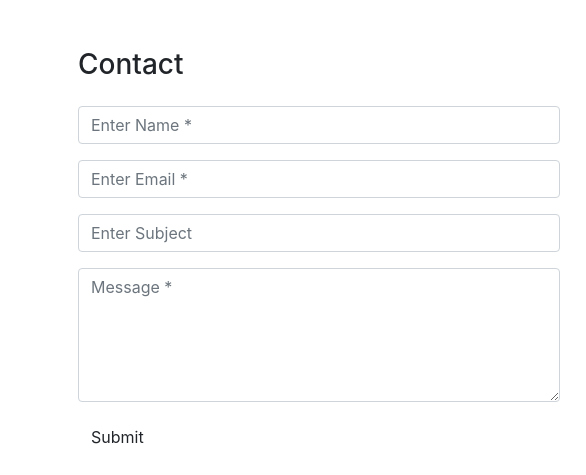
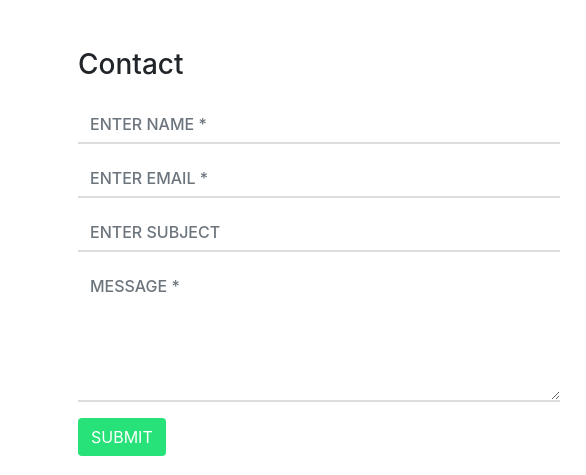
Before and after one commit to tavaresasilva/Me, a plain HTML site: page index.html in a window 1280 px wide. Shown: the part 1776-2251 px from the top of the page, 193-779 px from the left. Drawn offline with Linux system fonts and the light colour scheme; grey boxes are pictures that could not be loaded.

Commit message:
add some style to contatct form

```diff
--- a/assets/me/css/style.css
+++ b/assets/me/css/style.css
@@ -56,6 +56,10 @@
     background: linear-gradient(45deg, #27e278, #54b78a);
 }
 
+.bg-green-btn {
+    background: #27e278;
+}
+
 
 /** /COLORS */
 
@@ -76,13 +80,10 @@
 }
 
 .social li {
+    transition: 0.2s;
+    transform: scale(1);
     display: inline-block;
     margin-right: 20px;
-}
-
-.social li {
-    transition: 0.2s;
-    transform: scale(1);
 }
 
 .social li:hover {
@@ -113,6 +114,30 @@
 /** /ABOUT-CONTAINER */
 
 
+/** CONTACT */
+
+#contact-form input,
+#contact-form textarea {
+    border: none;
+    border-bottom: 2px solid #dddddd;
+    border-radius: 0;
+    color: #dddddd;
+    font-weight: 500;
+}
+
+#contact-form input:focus,
+#contact-form textarea:focus {
+    border: none;
+    border-bottom: 2px solid #27e278;
+    border-radius: 0;
+    outline: none;
+    box-shadow: none;
+}
+
+
+/** /CONTACT */
+
+
 /** MEDIA SCREENS */
 
 @media screen and (max-width: 991px) {
--- a/index.html
+++ b/index.html
@@ -115,36 +115,32 @@
                 </div>
             </div>
             <div class="row">
-                <div class="col-md-6">
-                    <div class="field_form form_style3 animation" data-animation="fadeInUp" data-animation-delay="0.02s">
-                        <form method="post" name="enq">
+                <div class="col-md-6 mb-3">
+                    <form method="post" id="contact-form">
                         <div class="row">
                             <div class="form-group col-12">
-                                    <input required="required" placeholder="Enter Name *" id="first-name" class="form-control" name="name" type="text">
+                                <input required="required" placeholder="Enter Name *" id="first-name" class="text-uppercase form-control" name="name" type="text">
                             </div>
                             <div class="form-group col-12">
-                                    <input required="required" placeholder="Enter Email *" id="email" class="form-control" name="email" type="email">
+                                <input required="required" placeholder="Enter Email *" id="email" class="text-uppercase form-control" name="email" type="email">
                             </div>
                             <div class="form-group col-12">
-                                    <input placeholder="Enter Subject" id="subject" class="form-control" name="subject" type="text">
+                                <input placeholder="Enter Subject" id="subject" class="text-uppercase form-control" name="subject" type="text">
                             </div>
                             <div class="form-group col-lg-12">
-                                    <textarea required="required" placeholder="Message *" id="description" class="form-control" name="message" rows="5"></textarea>
+                                <textarea required="required" placeholder="Message *" id="description" class="text-uppercase form-control" name="message" rows="5"></textarea>
                             </div>
                             <div class="col-lg-12">
-                                    <button type="submit" title="Submit Your Message!" class="btn btn-default rounded-0 btn-aylen" id="submitButton" name="submit" value="Submit">Submit</button>
+                                <button type="button" title="Submit Your Message!" class="react-hover text-uppercase bg-green-btn btn btn-default text-white id=" submitButton " name="submit " value="Submit ">Submit</button>
                             </div>
-                                <div class="col-lg-12 text-center">
-                                    <div id="alert-msg" class="alert-msg text-center"></div>
-                                </div>
+
                         </div>
                     </form>
                 </div>
-                </div>
 
-                <div class="col-md-6">
-                    <iframe src="https://www.google.com/maps/embed?pb=!1m18!1m12!1m3!1d252837.34560951844!2d-35.07872381737751!3d-8.041800649227673!2m3!1f0!2f0!3f0!3m2!1i1024!2i768!4f13.1!3m3!1m2!1s0x7ab196f88c446e5%3A0x3c9ef52922447fd4!2sRecife%20-%20PE!5e0!3m2!1spt-BR!2sbr!4v1576977686115!5m2!1spt-BR!2sbr"
-                        width="100%" height="350" frameborder="0" style="border:0;" allowfullscreen=""></iframe>
+                <div class="col-md-6 mb-3 ">
+                    <iframe src="https://www.google.com/maps/embed?pb=!1m18!1m12!1m3!1d252837.34560951844!2d-35.07872381737751!3d-8.041800649227673!2m3!1f0!2f0!3f0!3m2!1i1024!2i768!4f13.1!3m3!1m2!1s0x7ab196f88c446e5%3A0x3c9ef52922447fd4!2sRecife%20-%20PE!5e0!3m2!1spt-BR!2sbr!4v1576977686115!5m2!1spt-BR!2sbr "
+                        width="100% " height="350 " frameborder="0 " style="border:0; " allowfullscreen=" "></iframe>
                 </div>
 
 
@@ -158,9 +154,9 @@
 
     <!-- Optional JavaScript -->
     <!-- jQuery first, then Popper.js, then Bootstrap JS -->
-    <script src="assets/bootstrap/js/jquery-3.4.1.slim.min.js"></script>
-    <script src="assets/bootstrap/js/popper.min.js"></script>
-    <script src="assets/bootstrap/js/bootstrap.min.js"></script>
+    <script src="assets/bootstrap/js/jquery-3.4.1.slim.min.js "></script>
+    <script src="assets/bootstrap/js/popper.min.js "></script>
+    <script src="assets/bootstrap/js/bootstrap.min.js "></script>
 </body>
 
 </html>
```
Lines whose indentation alone changed are shown as unchanged.
